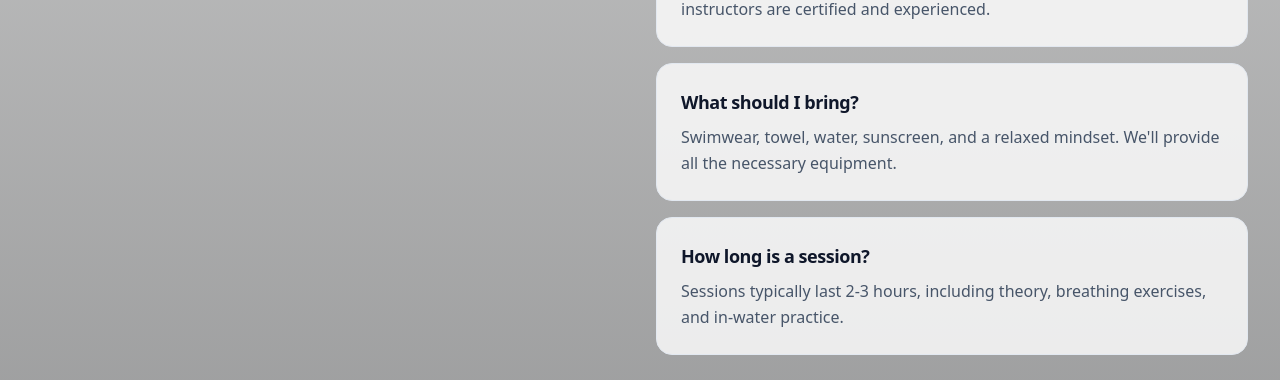
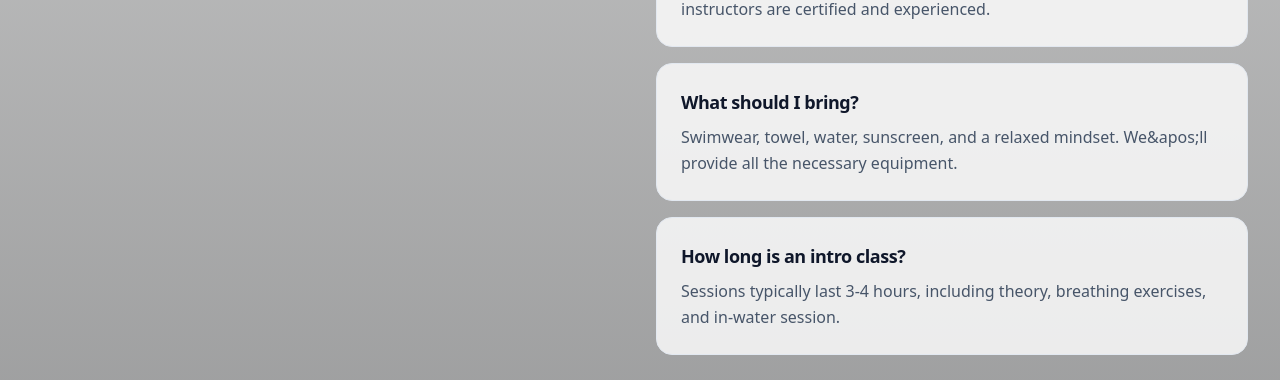
Before and after one commit to cbmserino-cyber/swake-diving-center, a Next.js app: page / in a window 1280 px wide. Shown: the part 3640-4020 px from the top of the page. Built offline with nearby package versions, Linux system fonts and the light colour scheme.

Commit message:
Update swake-website.tsx

```diff
--- a/components/swake-website.tsx
+++ b/components/swake-website.tsx
@@ -60,8 +60,8 @@ export function SwakeWebsite() {
   const faqs = [
     { q: "Do I need diving experience?", a: "No. Our intro sessions are designed for first-timers and beginners." },
     { q: "Is it safe?", a: "Safety is central to how we teach and guide every session. Our instructors are certified and experienced." },
-    { q: "What should I bring?", a: "Swimwear, towel, water, sunscreen, and a relaxed mindset. We'll provide all the necessary equipment." },
-    { q: "How long is a session?", a: "Sessions typically last 2-3 hours, including theory, breathing exercises, and in-water practice." },
+    { q: "What should I bring?", a: "Swimwear, towel, water, sunscreen, and a relaxed mindset. We&apos;ll provide all the necessary equipment." },
+    { q: "How long is an intro class?", a: "Sessions typically last 3-4 hours, including theory, breathing exercises, and in-water session." },
   ];
 
   const gallery = [
```
